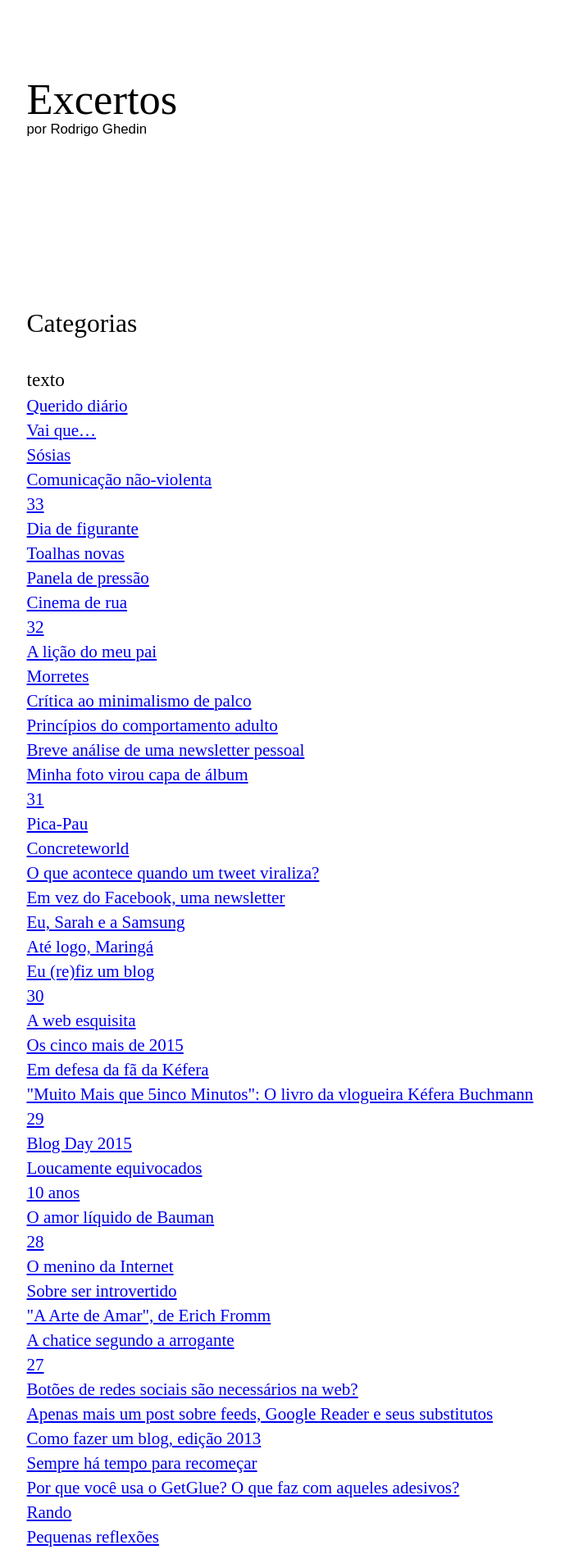
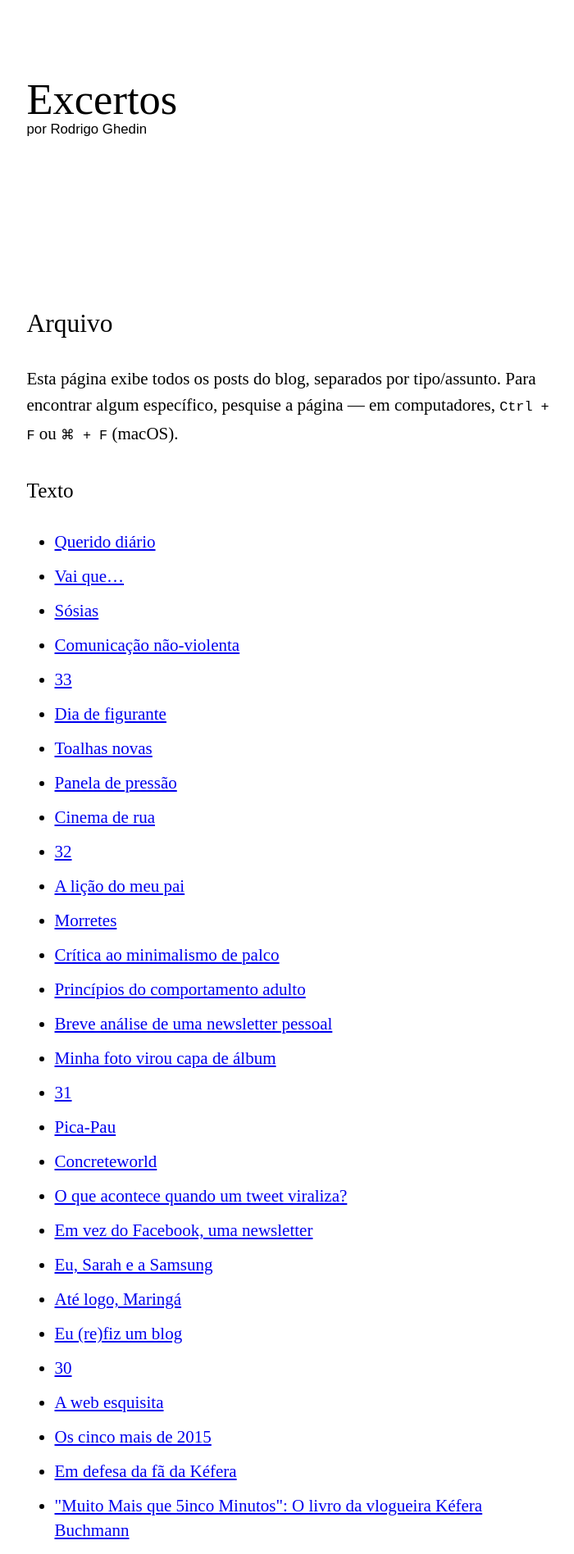
Before and after one commit to rghedin/rghedin.github.io, a Jekyll site: the page built from categories.html, in a window 1280 px wide. Shown: the top 1896 px of the page at 82% size, without its empty margins (282-982 px from the left). Built offline with Jekyll 4.4.1, drawn with Linux system fonts in a browser that asks for light colours.

Commit message:
Cria arquivo do blog, uma página que lista todos os posts organizados em categorias.

```diff
--- a/_includes/head.html
+++ b/_includes/head.html
@@ -88,7 +88,10 @@
     padding: 0;
   }
   .listagem-posts h2 {
-    font-size: 1.2em
+    text-transform: capitalize;
+  }
+  .listagem-posts ul {
+	margin-bottom: 90px;
   }
   h3 {
     font-size: 1.1em;
--- a/categories.html
+++ b/categories.html
@@ -1,23 +1,20 @@
 ---
 layout: page
-permalink: /categories/
-title: Categorias
+permalink: /arquivo/
+title: Arquivo
 ---
 
 <div class="listagem-posts">
+	<p>Esta página exibe todos os posts do blog, separados por tipo/assunto. Para encontrar algum específico, pesquise a página — em computadores, <code>Ctrl + F</code> ou <code>⌘ + F</code> (macOS).</p>
 	{% for category in site.categories %}
-        <div class="archive-group">
 		{% capture category_name %}{{ category | first }}{% endcapture %}
-          <div id="#{{ category_name | slugize }}"></div>
-          <p></p>
 
-          <h3 class="category-head">{{ category_name }}</h3>
-          <a name="{{ category_name | slugize }}"></a>
+		<h2 id="{{ category_name | slugize }}" class="category-head">{{ category_name }}</h2>
+		<ul>
 			{% for post in site.categories[category_name] %}
-          <article class="archive-item">
-            <h4><a href="{{ site.baseurl }}{{ post.url }}">{{post.title}}</a></h4>
-          </article>
+			<li><a href="{{ site.baseurl }}{{ post.url }}">{{post.title}}</a></li>
+			{% endfor %}
+		</ul>
+
 	{% endfor %}
 </div>
-      {% endfor %}
-    </div>
--- a/index.html
+++ b/index.html
@@ -18,7 +18,7 @@ layout: default
     {% endfor %}
     </div>
 
-    <div class="pagination">
+    <div class="pagination"><p>
       {% if paginator.previous_page %}
         <a href="{{ paginator.previous_page_path }}" class="previous">Anterior</a>
       {% else %}
@@ -27,7 +27,8 @@ layout: default
       <span class="page_number ">{{ paginator.page }} de {{ paginator.total_pages }}</span>
       {% if paginator.next_page %}
         <a href="{{ paginator.next_page_path }}" class="next">Próxima</a>
-      {% else %}
+      {% else %}</p>
 
       {% endif %}
+	  <p style="margin-top: 30px"><a href="/arquivo/">Arquivo</a></p>
     </div>
```
Lines whose indentation alone changed are shown as unchanged.
